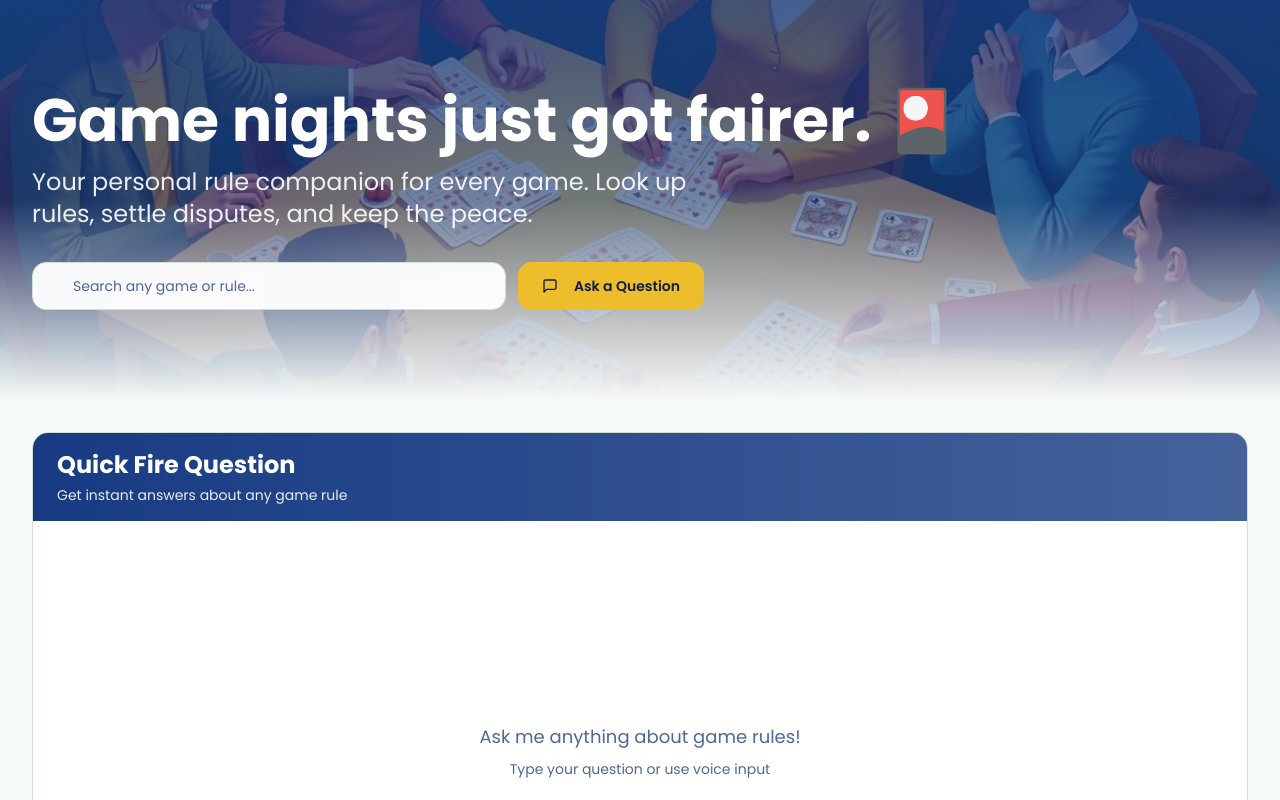
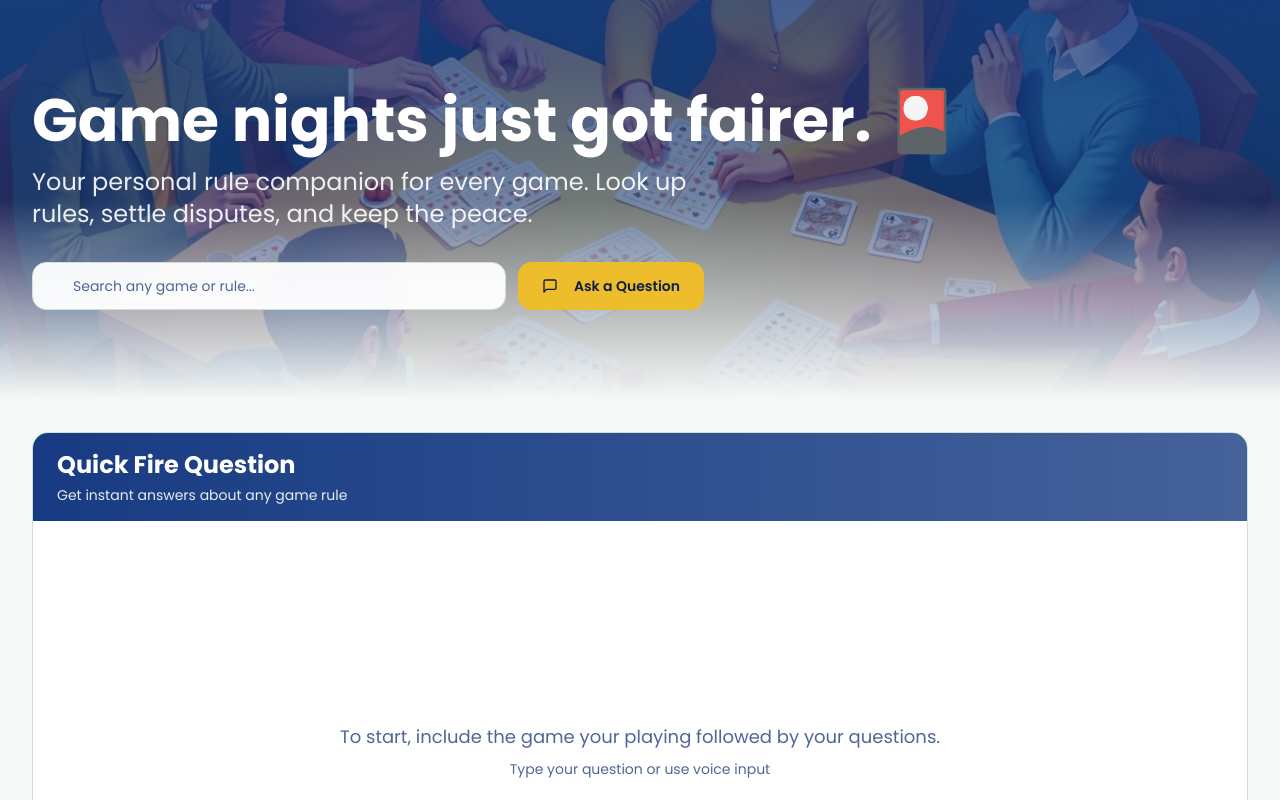
Before and after one commit to danielonwardsanalytics/rule-referee-companion, a React (Vite) app: page / in a window 1280 px wide. Shown: the top 800 px of the page. Built offline with nearby package versions, Linux system fonts and the light colour scheme; the HTML template or start-up script is replaced by a standard one.

Commit message:
Update home page text

```diff
--- a/src/components/ChatInterface.tsx
+++ b/src/components/ChatInterface.tsx
@@ -138,7 +138,7 @@ const ChatInterface = ({ gameName, voice = "alloy" }: ChatInterfaceProps) => {
       <ScrollArea className="flex-1 mb-4" ref={scrollRef}>
         {messages.length === 0 ? (
           <div className="flex flex-col items-center justify-center h-full text-center text-muted-foreground">
-            <p className="text-lg mb-2">Ask me anything about {gameName || "game"} rules!</p>
+            <p className="text-lg mb-2">To start, include the game your playing followed by your questions.</p>
             <p className="text-sm">Type your question or use voice input</p>
           </div>
         ) : (
```
